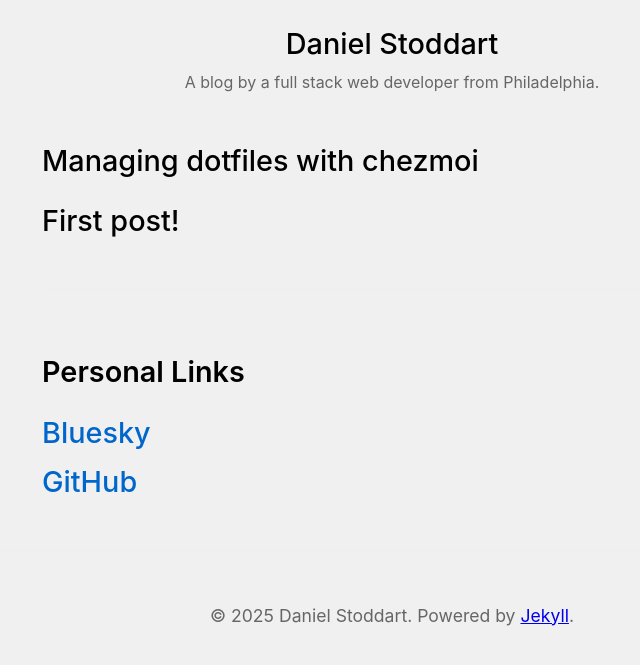
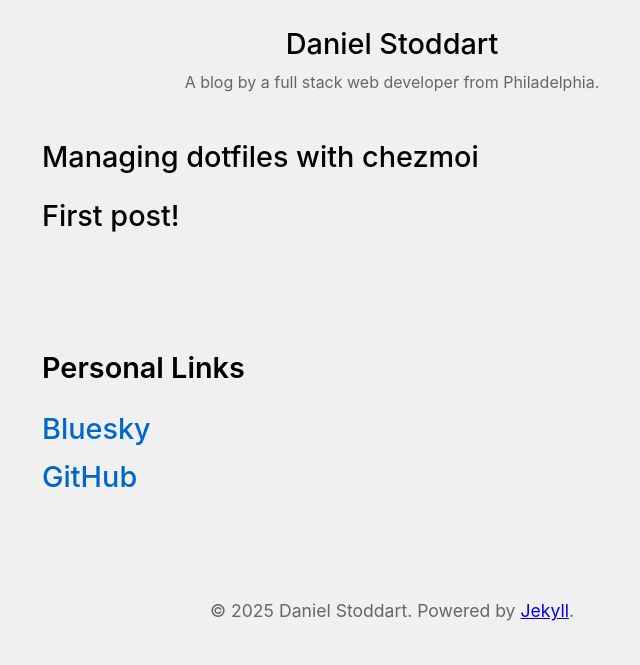
Before and after one commit to stoddart/stoddart.github.io, a Jekyll site: the page built from index.markdown, in a window 1280 px wide. Shown: the top 665 px of the page, without its empty margins (248-888 px from the left). Built offline with Jekyll 4.4.1, drawn with Linux system fonts in a browser that asks for light colours.

Commit message:
Update CSS

```diff
--- a/assets/css/style.css
+++ b/assets/css/style.css
@@ -49,7 +49,7 @@ p {
 }
 
 header {
-  padding: 1.5rem 0 1rem;
+  padding: 1.5rem 0 0.5rem;
   background-color: transparent;
   border-bottom: none;
   display: flex;
@@ -66,9 +66,8 @@ header h1 a {
 
 header p {
   color: var(--secondary-text);
-  margin: 0;
+  margin: 5px 0 0 0;
   font-size: 1em;
-  line-height: 1.3;
 }
 
 footer {
@@ -236,7 +235,7 @@ img[alt] {
 }
 
 .blog-title {
-  margin: 0 0 0.5rem 0;
+  margin: 0;
   font-size: 16px !important;
   text-align: center;
 }
```
